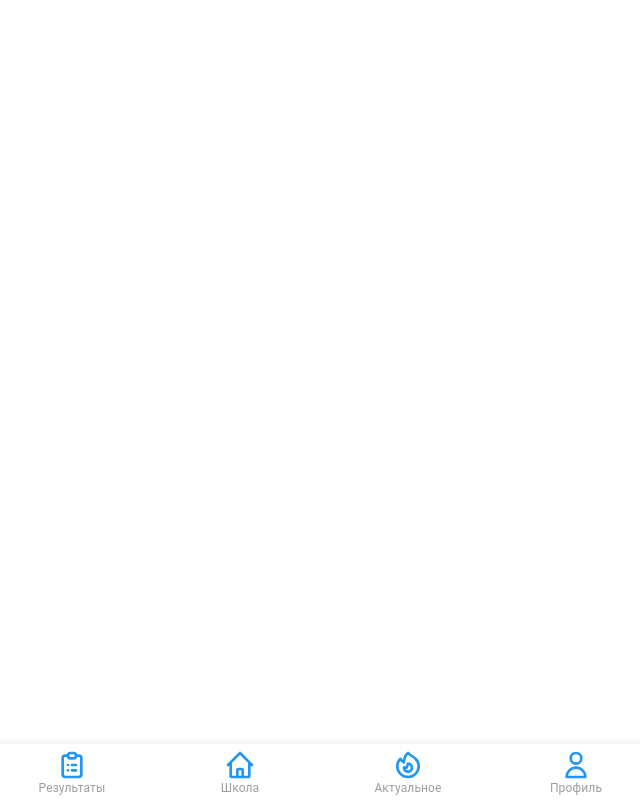
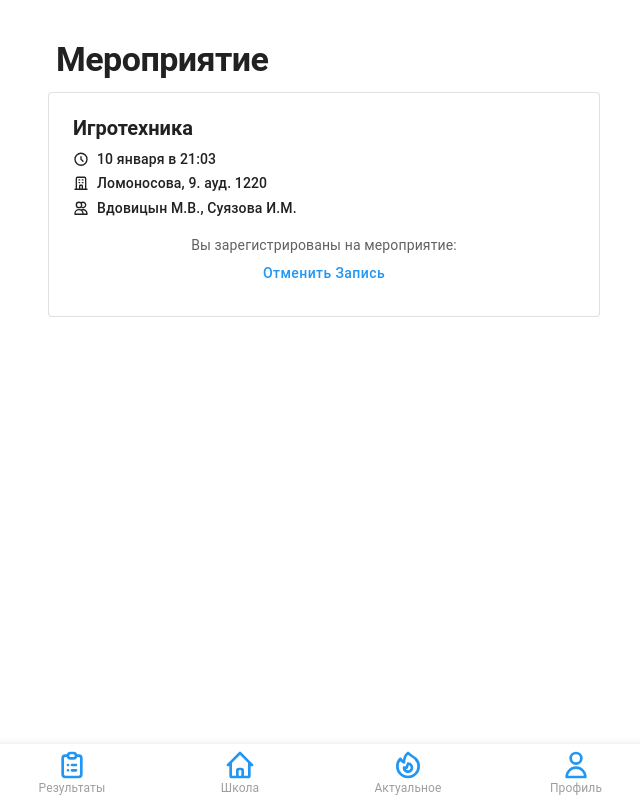
Before and after one commit to SealOfTime/adapteris, a React (Vite) app in the folder front/: page /event in a window 1280 px wide. Shown: the whole page, without its empty margins (316-956 px from the left). Built offline with nearby package versions, Linux system fonts and the light colour scheme.

Commit message:
Event pages added

```diff
--- a/front/src/app.tsx
+++ b/front/src/app.tsx
@@ -5,15 +5,18 @@ import { Route, Routes } from "react-router-dom";
 import { FeedPage } from "components/pages/feed";
 import { ProfilePage } from "components/pages/profile";
 import { ResultsPage } from "components/pages/results";
+import { FullsizeEventCard } from "components/organisms/event-card/fullsize-event-card";
 
 const App = (): JSX.Element => {
   return (
     <>
       <Container maxWidth="sm">
         <Routes>
+          <Route path="/" element={<FeedPage />} />
           <Route path="/feed" element={<FeedPage />} />
           <Route path="/profile" element={<ProfilePage />}/>
           <Route path="/results" element={<ResultsPage />}/>
+          <Route path="/event" element={<FullsizeEventCard />} />
         </Routes>
         <Navbar />
       </Container>
--- a/front/src/components/organisms/event-card/event-card.tsx
+++ b/front/src/components/organisms/event-card/event-card.tsx
@@ -1,9 +1,14 @@
-import { FC, useMemo } from "react";
+import { FC, useMemo, useState } from "react";
 import { Card, Stack, CardContent, Typography, Button, IconButton } from "@mui/material";
 import { ClockIcon, OfficeBuildingIcon, UsersIcon, ArrowCircleRightIcon } from "@heroicons/react/outline";
 import { FullsizeEventCard } from "./fullsize-event-card";
+import { Link } from 'react-router-dom'
+import Dialog from '@mui/material/Dialog';
+
+
 
 export type SchoolEvent = {
+    id: number
     name: string
     description?: string
     datetime: Date
@@ -14,10 +19,25 @@ export type SchoolEvent = {
 type EventCardProps = {
     event: SchoolEvent
 }
+
+export type EventRegistration = {
+    id: number
+    userId: number
+    isRegistered: boolean,
+    event: SchoolEvent
+}
+
 export const EventCard: FC<EventCardProps> = ({ event }) => {
     const { day, month, hour, minute } = useMemo(() => formatDate(event.datetime), [event.datetime])
     const iconStyle = { width: '1rem', marginRight: '0.5rem' };
     const buttonStyle = { width: '2rem' }
+    const [registration, setRegistration] = useState('')
+    function openFullsizeCard({stubEventRegistration}) {
+    setRegistration(stubEventRegistration)
+    return (
+        <FullsizeEventCard registration={useState.arguments[0]}/>
+    )
+}
     return (
         <Card variant="outlined">
             <CardContent>
@@ -37,8 +57,10 @@ export const EventCard: FC<EventCardProps> = ({ event }) => {
                             <span>{event.organizers.join(", ")}</span>
                         </Typography>
                     </Stack>
-                {/* сделать переход по клику на FullsizeEventCard */}
-                  <IconButton onClick={() => <FullsizeEventCard name={event.name} datetime={event.datetime} place={event.place} organizers={event.organizers} />}><ArrowCircleRightIcon style={buttonStyle} /></IconButton>
+                    <Link to="/event">
+                        <IconButton onClick={() => (
+                        openFullsizeCard({stubEventRegistration}))}><ArrowCircleRightIcon style={buttonStyle} /></IconButton>
+                    </Link>
                 </Stack>
             </CardContent>
         </Card>
@@ -70,3 +92,17 @@ const monthName = [
     'ноября',
     'декабря'
 ]
+
+const stubEventRegistration: EventRegistration =
+{
+    id: 11,
+    userId: 123,
+    isRegistered: true,
+    event:   {
+        id: 11,
+        name: "Игротехника",
+        datetime: new Date(),
+        place: "Ломоносова, 9. ауд. 1220",
+        organizers: ['Вдовицын М.В.', 'Суязова И.М.']
+    }
+}
--- a/front/src/components/organisms/event-card/fullsize-event-card.tsx
+++ b/front/src/components/organisms/event-card/fullsize-event-card.tsx
@@ -1,49 +1,58 @@
-import { FC, useMemo } from "react";
-import { Card, Stack, CardContent, Button, Typography } from "@mui/material"
-import { EventCard, SchoolEvent } from "components/organisms/event-card/event-card";
+import { FC, useMemo, useState} from "react";
+import { Card, Stack, CardContent, Button, Typography, Box, stepButtonClasses } from "@mui/material"
+import { SchoolEvent, EventRegistration } from "components/organisms/event-card/event-card";
 import { ClockIcon, UsersIcon, OfficeBuildingIcon } from "@heroicons/react/outline"
 
-type EventRegistration = {
-    name: string
-    place: string
-    description?: string
-    datetime: Date
-    organizers: string[]
-    isRegistered: boolean
+type FullsizeEventCardProps = {
+        registration : EventRegistration
 }
 
-type FullsizeEventCardProps = {
-    registration: EventRegistration
-}
+export const FullsizeEventCard: FC<FullsizeEventCardProps> = ({registration}) => {
+    const[unregistered, registered] = useState(false);
+    registration = stubEventRegistration
+    const {day, month, hour, minute} = useMemo(()=>formatDate(registration.event.datetime), [registration.event.datetime])
+    const iconStyle = { width: '1rem', marginRight: '0.5rem' }
 
-export const FullsizeEventCard: FC<SchoolEvent> = (event) => {
-    const {day, month, hour, minute} = useMemo(()=>formatDate(event.datetime), [event.datetime])
-    const iconStyle = { width: '1rem', marginRight: '0.5rem' };
     return (
         <>
-            <Card variant="outlined" >
-                <CardContent>
-                    <Stack direction="row" justifyContent="space-between">
-                        <Stack direction="column">
-                            <Typography variant="h3" gutterBottom>{event.name}</Typography>
+        <Box pt='1.25rem'/>
+                <Stack width="100%" pt='1.25rem' paddingLeft='0.5rem' direction="row" justifyContent="space-between">
+                    <Typography variant="h1" gutterBottom>Мероприятие
+                    </Typography>
+                    </Stack>
+                    <Card variant="outlined">
+                    <CardContent>
+                        <Stack>
+                            <Typography variant="h3" gutterBottom>{registration.event.name}</Typography>
                             <Typography variant="subtitle1" display="flex">
                                 <ClockIcon style={iconStyle} />
-                                <span>{day} {month} в {hour}:{minute}</span>
+                              <span>{day} {month} в {hour}:{minute}</span>
                             </Typography>
                             <Typography variant="subtitle1" display="flex">
                                 <OfficeBuildingIcon style={iconStyle} />
-                                <span>{event.place}</span>
+                                <span>{registration.event.place}</span>
                             </Typography>
                             <Typography variant="subtitle1" display="flex">
                                 <UsersIcon style={iconStyle} />
-                                <span>{event.organizers.join(", ")}</span>
+                                <span>{registration.event.organizers.join(", ")}</span>
                             </Typography>
                         </Stack>
-                    </Stack>
+                        <Box marginTop="1rem">
+                        <Stack direction="column" justifyContent="center">
+                            {unregistered == false?
+                            <Stack justifyContent="center">
+                            <Typography align="center">Вы зарегистрированы на мероприятие:</Typography>
+                             <Button variant="text" onClick={() => (registered(true))}>Отменить запись</Button>
+                             </Stack>
+                             : <Stack direction='column'>
+                                 <Typography align="center">Вы не зарегистрированы на это мероприятие </Typography>
+                                 <Button variant="text" onClick={() => (registered(false))}>Зарегистрироваться</Button>
+                             </Stack> }
+                        </Stack>
+                        </Box>
                 </CardContent>
             </Card>
         </>
-
     )
 }
 
@@ -59,6 +68,7 @@ function formatDate(date: Date) {
         minute: minute < 10 ? `0${minute}` : minute
     }
 }
+
 const monthName = [
     'января',
     'февраля',
@@ -72,3 +82,17 @@ const monthName = [
     'ноября',
     'декабря'
 ]
+
+const stubEventRegistration: EventRegistration =
+{
+    id: 11,
+    userId: 123,
+    isRegistered: true,
+    event:   {
+        id: 11,
+        name: "Игротехника",
+        datetime: new Date(),
+        place: "Ломоносова, 9. ауд. 1220",
+        organizers: ['Вдовицын М.В.', 'Суязова И.М.']
+    }
+}
--- a/front/src/components/organisms/result-card/result-card.tsx
+++ b/front/src/components/organisms/result-card/result-card.tsx
@@ -1,6 +1,7 @@
-import {FC} from "react";
-import {ButtonBase, Card, Link, Typography, Stack, Box} from "@mui/material";
-import {CheckIcon, XCircleIcon} from "@heroicons/react/outline";
+import { FC } from "react";
+import { ButtonBase, Card, Link, Typography, Stack, Box } from "@mui/material";
+import { CheckIcon, XCircleIcon } from "@heroicons/react/outline";
+import { SchoolEvent } from "../event-card/event-card";
 
 export type UserEventParticipation = {
     name: string
@@ -14,16 +15,18 @@ type ResultCardProps = {
     event: UserEventParticipation
 }
 
-export const ResultCard: FC<ResultCardProps> = ({event}) => {
-    const iconStyle = {width: '4rem', marginLeft: "15rem"};
+export const ResultCard: FC<ResultCardProps> = ({ event }) => {
+    const iconStyle = { width: '4rem', marginLeft: "15rem" };
     return (
         <>
             <Card variant="outlined">
                 <Stack direction="row" justifyContent="left">
                     <Typography variant="h2" pt='15px' pl='1rem' gutterBottom>
                         {event.name}</Typography>
-                {event.results>=60? <Box marginRight="20rem"> <CheckIcon style={iconStyle}/> </Box> :
-                                   <Box marginRight="23rem" pt="0.5rem"> <XCircleIcon style={iconStyle}/></Box>}
+                    <Box marginRight="20rem">
+                        {event.results >= 60 ? <CheckIcon style={iconStyle} /> :
+                            <Box pt="0.5rem"> <XCircleIcon style={iconStyle} /></Box>}
+                    </Box>
                 </Stack>
             </Card>
         </>
--- a/front/src/components/pages/feed.tsx
+++ b/front/src/components/pages/feed.tsx
@@ -9,7 +9,7 @@ export const FeedPage: FC = () => {
             <Box pt='1.25rem' pb='64px'>
                 <Typography variant="h1" gutterBottom>Предстоящие мероприятия:</Typography>
                 <Stack spacing={2}>
-                    {events.map(e => <EventCard key={e.name} event={e} />)}
+                    {events.map(e => <EventCard key={e.id} event={e} />)}
                 </Stack>
             </Box>
         </>
@@ -18,30 +18,35 @@ export const FeedPage: FC = () => {
 
 const stubEvents: SchoolEvent[] = [
     {
+        id: 11,
         name: "Игротехника",
         datetime: new Date(),
         place: "Ломоносова, 9. ауд. 1220",
         organizers: ['Вдовицын М.В.', 'Суязова И.М.']
     },
     {
+        id: 22,
         name: "Игротехника",
         datetime: new Date(),
         place: "Ломоносова, 9. ауд. 1220",
         organizers: ['Вдовицын М.В.', 'Суязова И.М.']
     },
     {
+        id: 33,
         name: "Игротехника",
         datetime: new Date(),
         place: "Ломоносова, 9. ауд. 1220",
         organizers: ['Вдовицын М.В.', 'Суязова И.М.']
     },
     {
+        id: 44,
         name: "Игротехника",
         datetime: new Date(),
         place: "Ломоносова, 9. ауд. 1220",
         organizers: ['Вдовицын М.В.', 'Суязова И.М.']
     },
     {
+        id: 55,
         name: "Игротехника",
         datetime: new Date(),
         place: "Ломоносова, 9. ауд. 1220",
--- a/front/src/components/pages/results.tsx
+++ b/front/src/components/pages/results.tsx
@@ -1,12 +1,12 @@
 import { Typography, Box, Stack, Card } from "@mui/material"
 import { UserEventParticipation } from "components/organisms/result-card/result-card"
-import {FC} from "react"
+import { FC } from "react"
 import { EmojiProvider, Emoji } from 'react-apple-emojis'
 import emojiData from 'react-apple-emojis/lib/data.json'
 import { ResultCard } from "./../organisms/result-card/result-card"
 
 export const ResultsPage: FC = () => {
-    const emojiStyle = { width: '3rem'};
+    const emojiStyle = { width: '3rem' };
     const events = stubUserEventParticipation;
     return (
         <>
```
Also changed, not shown: front/src/components/pages/profile.tsx (+6 -6 lines), 1 other file (tests, documents, lock files or other folders). Lines whose indentation alone changed are shown as unchanged.
